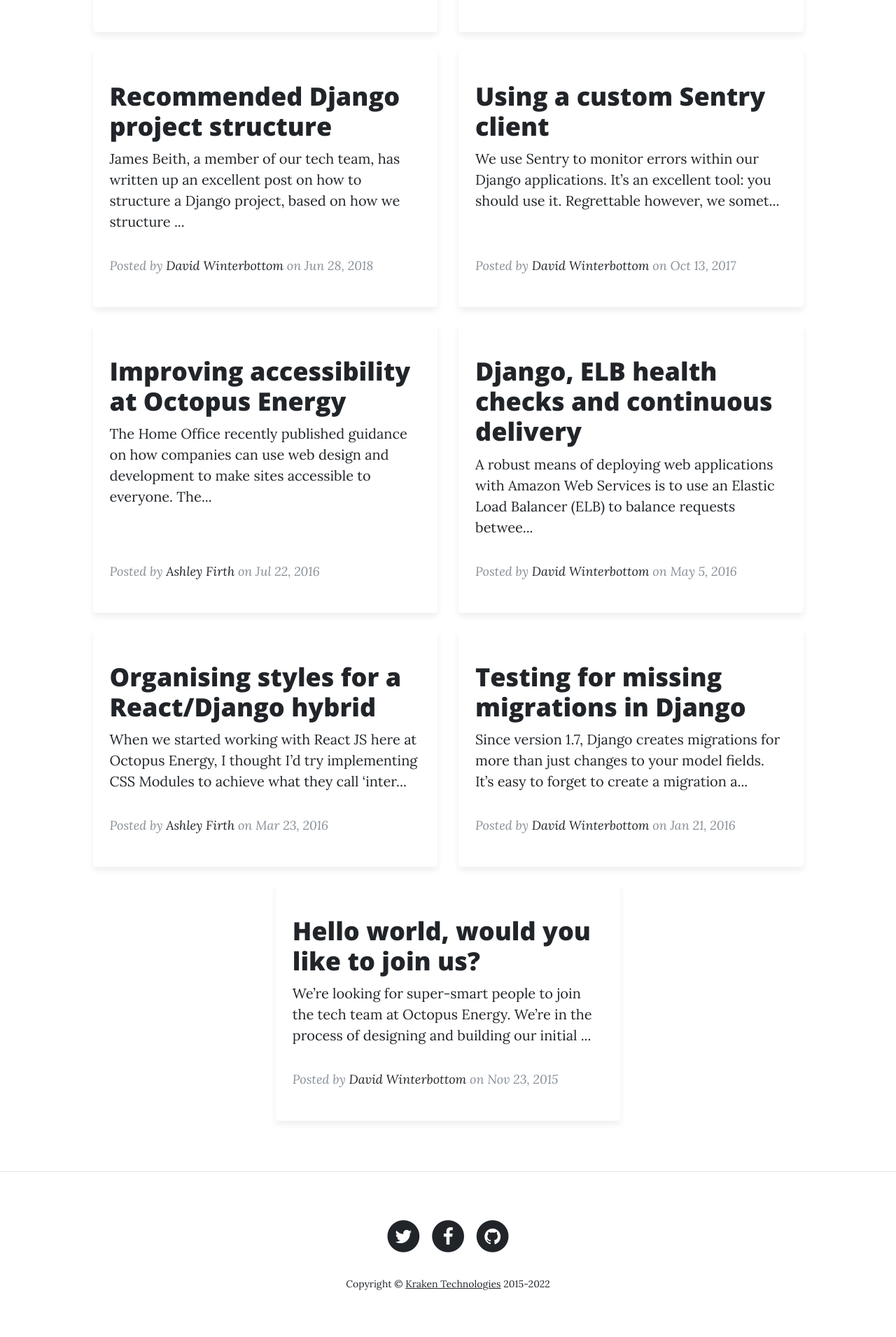
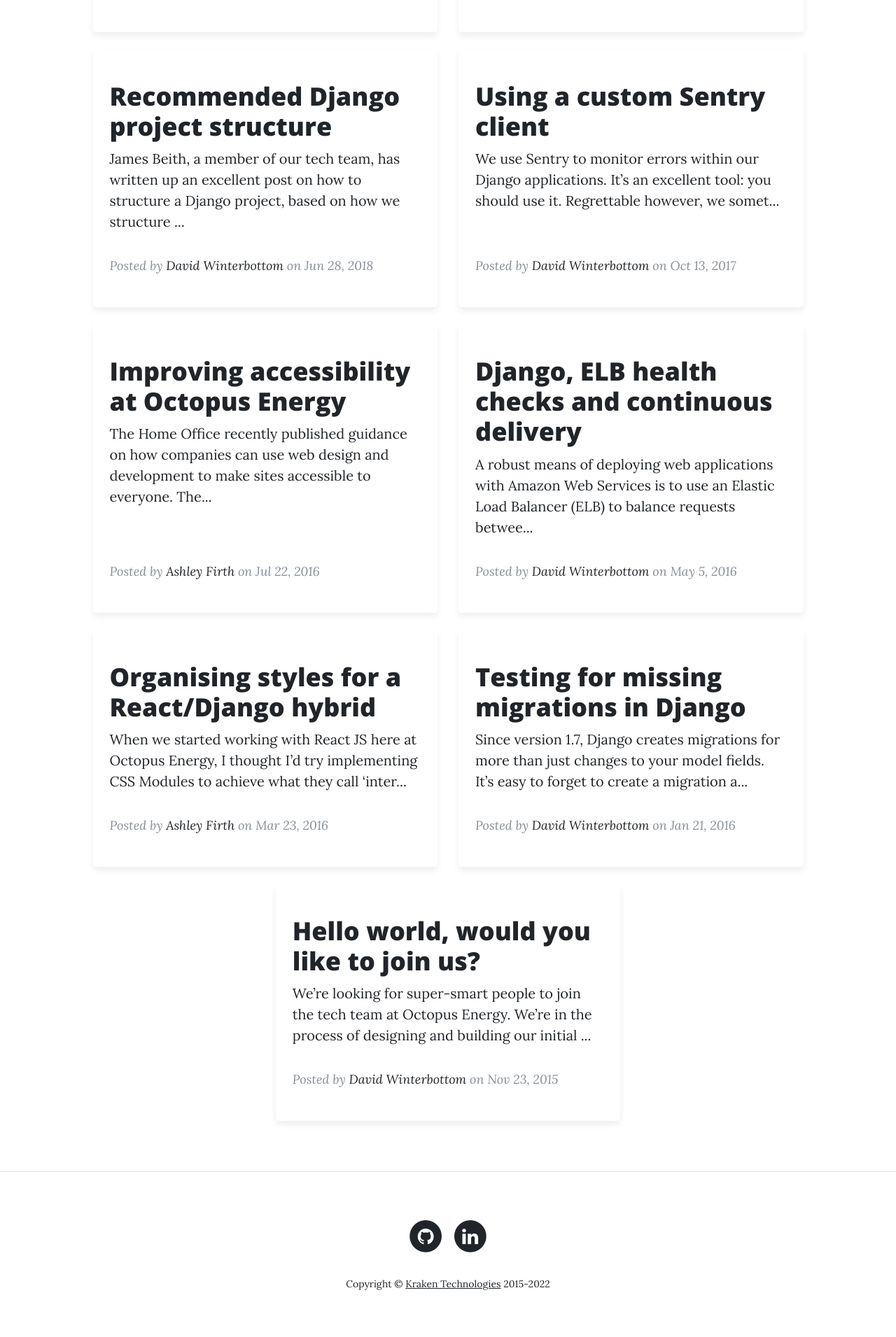
Before and after one commit to octoenergy/octoenergy.github.io, a Jekyll site: the page built from index.html, in a window 1280 px wide. Shown: the part 1656-3567 px from the top of the page at 70% size. Built offline with Jekyll 4.4.1, drawn with Linux system fonts in a browser that asks for light colours; some web fonts are replaced.

Commit message:
Update external links to focus on KT brand

```diff
--- a/_includes/footer.html
+++ b/_includes/footer.html
@@ -4,22 +4,6 @@
     <div class="row">
       <div class="col-lg-8 col-md-10 mx-auto">
         <ul class="list-inline text-center">
-          <li class="list-inline-item">
-            <a href="https://twitter.com/octopus_energy">
-              <span class="fa-stack fa-lg">
-                <i class="fa fa-circle fa-stack-2x"></i>
-                <i class="fa fa-twitter fa-stack-1x fa-inverse"></i>
-              </span>
-            </a>
-          </li>
-          <li class="list-inline-item">
-            <a href="https://www.facebook.com/octopusenergy/">
-              <span class="fa-stack fa-lg">
-                <i class="fa fa-circle fa-stack-2x"></i>
-                <i class="fa fa-facebook fa-stack-1x fa-inverse"></i>
-              </span>
-            </a>
-          </li>
           <li class="list-inline-item">
             <a href="https://github.com/octoenergy">
               <span class="fa-stack fa-lg">
@@ -28,8 +12,20 @@
               </span>
             </a>
           </li>
+          <li class="list-inline-item">
+            <a href="https://www.linkedin.com/company/krakentech/">
+              <span class="fa-stack fa-lg">
+                <i class="fa fa-circle fa-stack-2x"></i>
+                <i class="fa fa-linkedin fa-stack-1x fa-inverse"></i>
+              </span>
+            </a>
+          </li>
         </ul>
-        <p class="copyright">Copyright &copy; <a href="https://octopus.energy" target="_blank">Kraken Technologies</a> 2015-2022</p>
+        <p class="copyright">
+          Copyright &copy;
+          <a href="https://kraken.tech" target="_blank">Kraken Technologies</a>
+          2015-2022
+        </p>
       </div>
     </div>
   </div>
--- a/_layouts/default.html
+++ b/_layouts/default.html
@@ -54,7 +54,7 @@
               <a class="nav-link" href="/team">Team</a>
             </li>
             <li class="nav-item">
-              <a class="nav-link" href="https://octopus.energy/careers">Careers</a>
+              <a class="nav-link" href="https://octopus.energy/kraken-tech-careers/">Careers</a>
             </li>
             <li class="nav-item">
               <a class="nav-link" href="https://octopus.energy">Octopus Energy</a>
```
